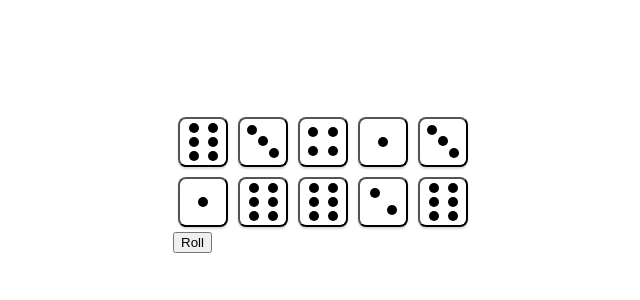
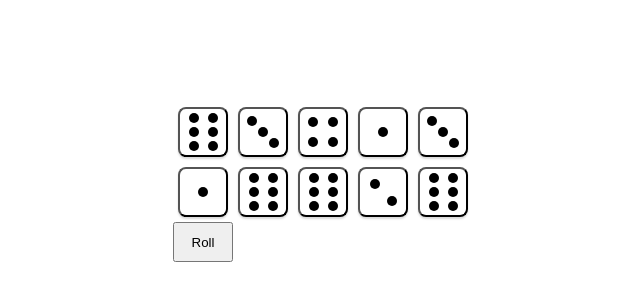
Before and after one commit to bitxplora/reactluckycast, a React (Vite) app: page / in a window 1280 px wide. Shown: the part 226-526 px from the top of the page, without its empty margins (325-965 px from the left). Built offline with nearby package versions, Linux system fonts and the light colour scheme.

Commit message:
Added styles for die both for freeze and unfreeze.

```diff
--- a/src/index.css
+++ b/src/index.css
@@ -10,8 +10,11 @@
 }
 
 .freezed {
-  background-color: green;
-  color: #ffffff;
+  background-color: #59E391;
+}
+
+.freezed .dot {
+  background-color: #f5f5f5;
 }
 
 .dot {
@@ -113,3 +116,8 @@
   justify-content: center;
   align-items: center;
 }
+
+.rollGame {
+  width: 60px;
+  height: 40px;
+}
```
